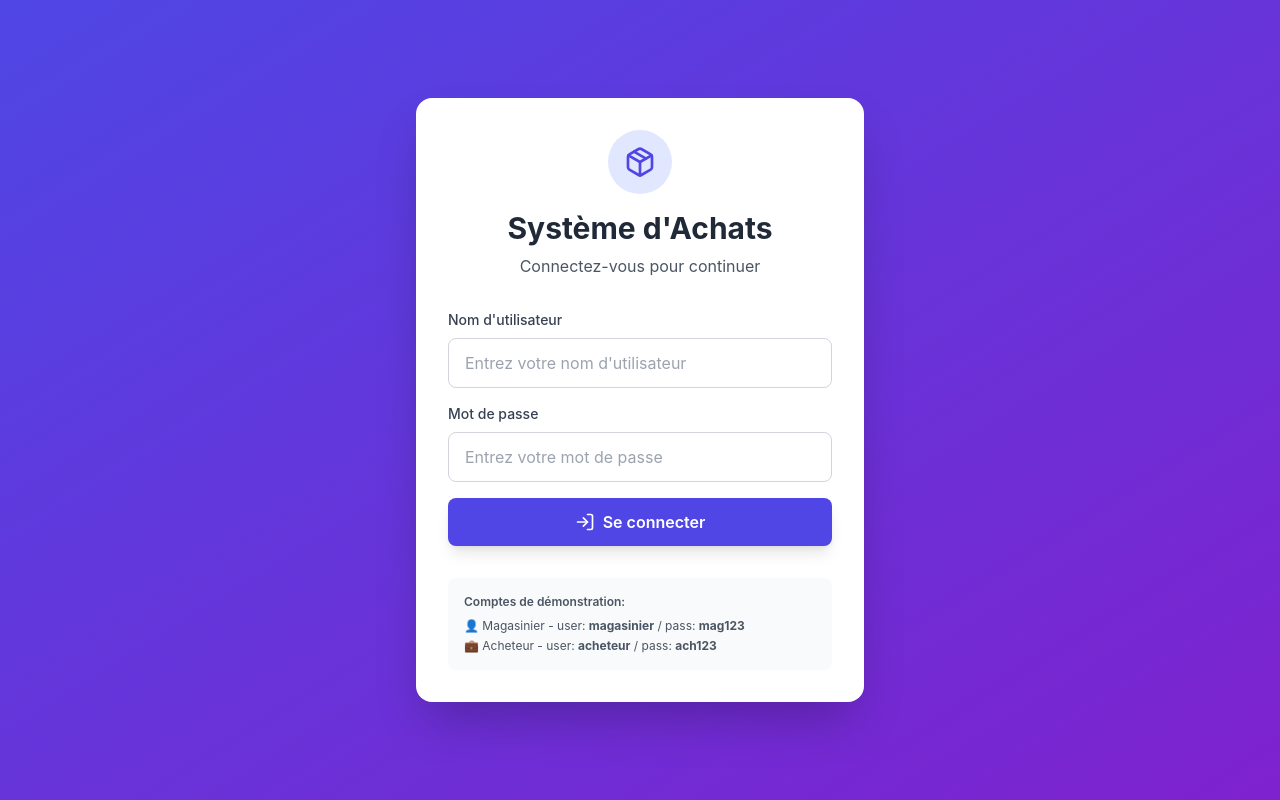
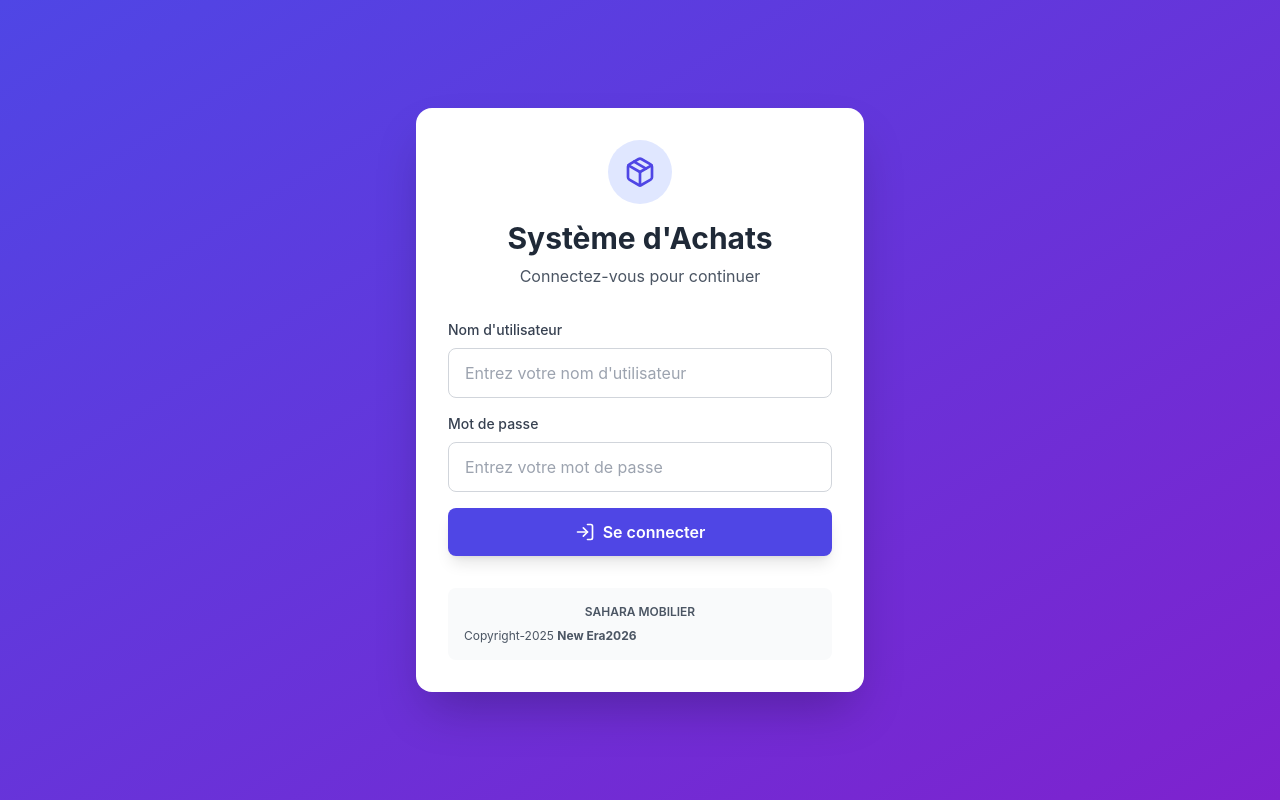
Before and after one commit to AEE101982/sahara-achat, a React (Create React App) app: page / in a window 1280 px wide. Built offline with nearby package versions, Linux system fonts and the light colour scheme.

Commit message:
Mise à jour des utilisateurs prédéfinis

```diff
--- a/src/App.js
+++ b/src/App.js
@@ -349,10 +349,10 @@ ${request.articles.map((art, i) => {
           </div>
 
           <div className="mt-8 p-4 bg-gray-50 rounded-lg">
-            <p className="text-xs text-gray-600 font-semibold mb-2">Comptes de démonstration:</p>
+            <p className="text-xs text-gray-600 font-semibold mb-2"><center>SAHARA MOBILIER</center></p>
             <div className="space-y-1 text-xs text-gray-600">
-              <p>👤 Magasinier - user: <strong>magasinier</strong> / pass: <strong>mag123</strong></p>
-              <p>💼 Acheteur - user: <strong>acheteur</strong> / pass: <strong>ach123</strong></p>
+
+              <p>Copyright-2025 <strong>New Era</strong><strong>2026</strong></p>
             </div>
           </div>
         </div>
```
